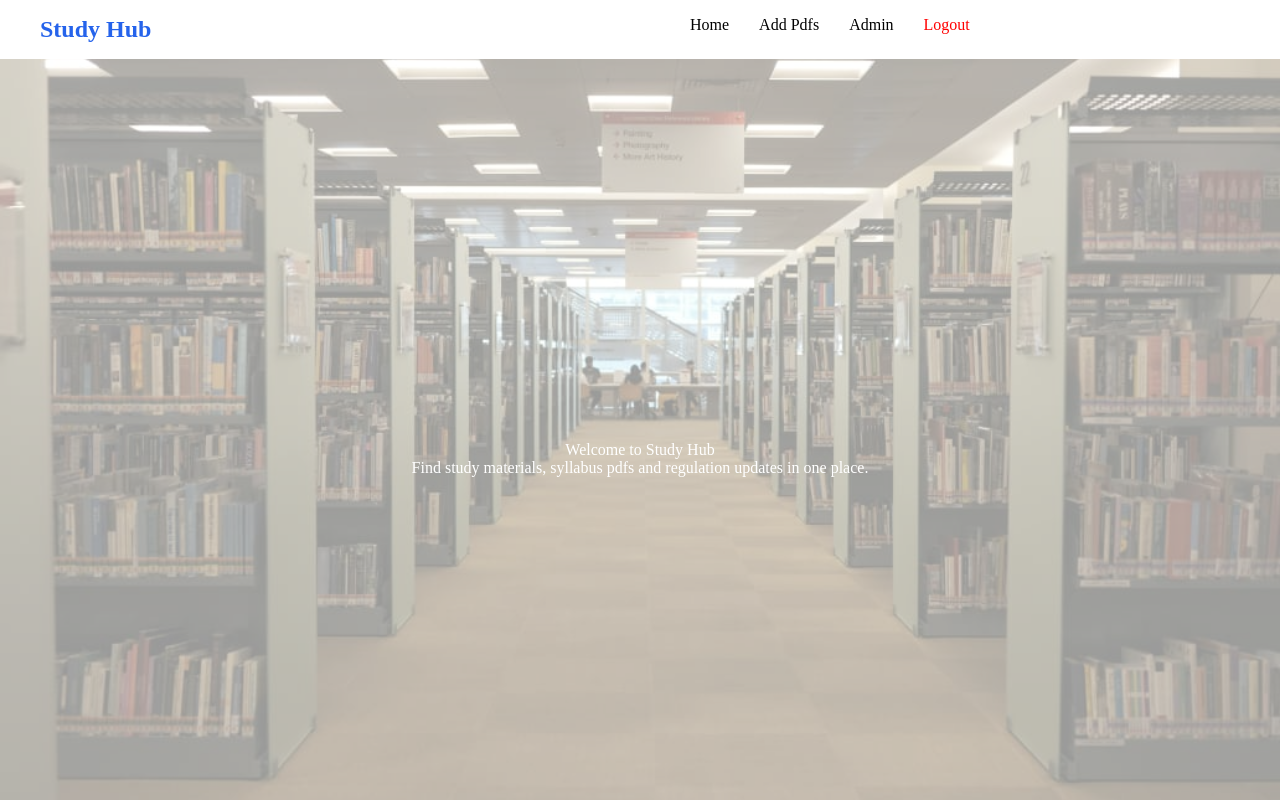
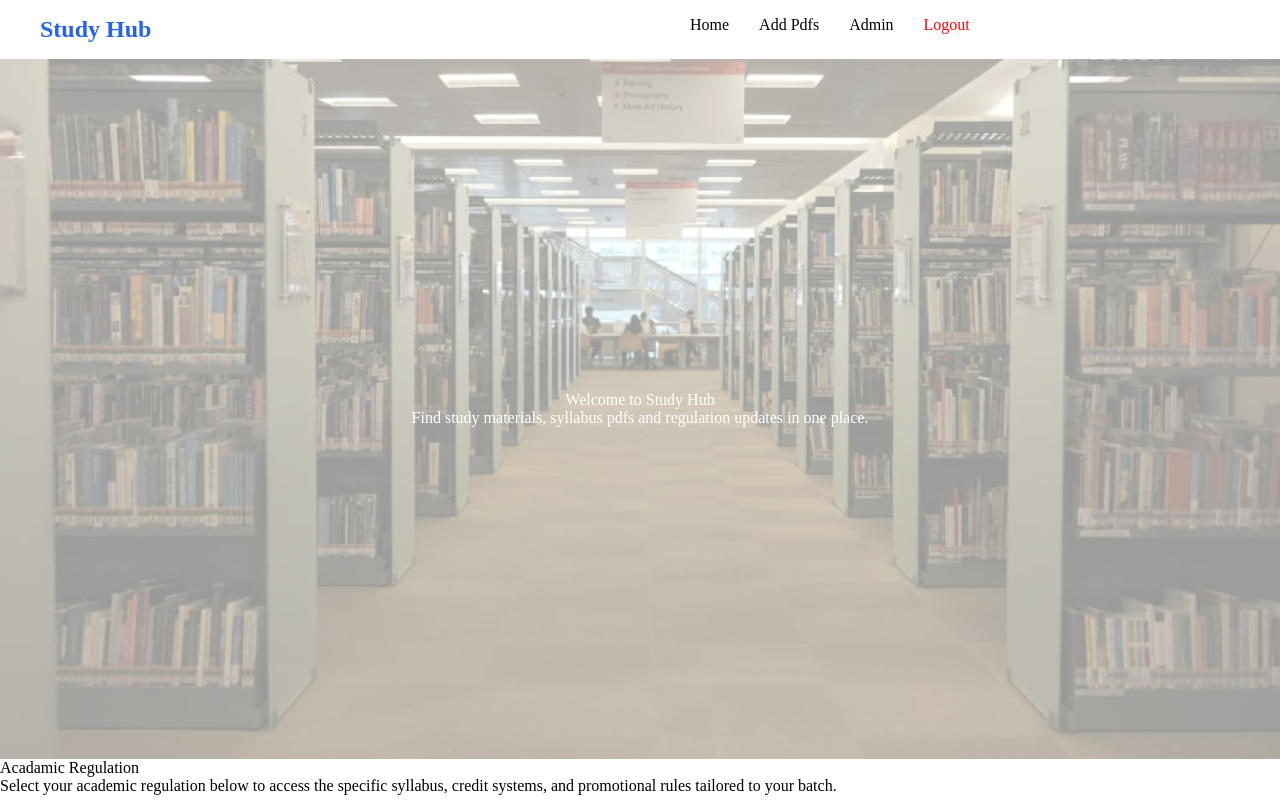
Before and after one commit to Adithya36900963/Study-Hub-frontend, a React (Create React App) app: page / in a window 1280 px wide. Shown: the top 800 px of the page. Built offline with nearby package versions, Linux system fonts and the light colour scheme; no server answers.

Commit message:
Changed background

```diff
--- a/src/components_Scss/Body.scss
+++ b/src/components_Scss/Body.scss
@@ -1,6 +1,6 @@
 .imgBackground {
     position: relative;              /* necessary for overlay */
-    height: 100vh;                    /* full viewport height */
+    height: 700px;                    /* full viewport height */
     width: 100vw;                     /* full viewport width */
     display: flex;
     flex-direction: column;
```
